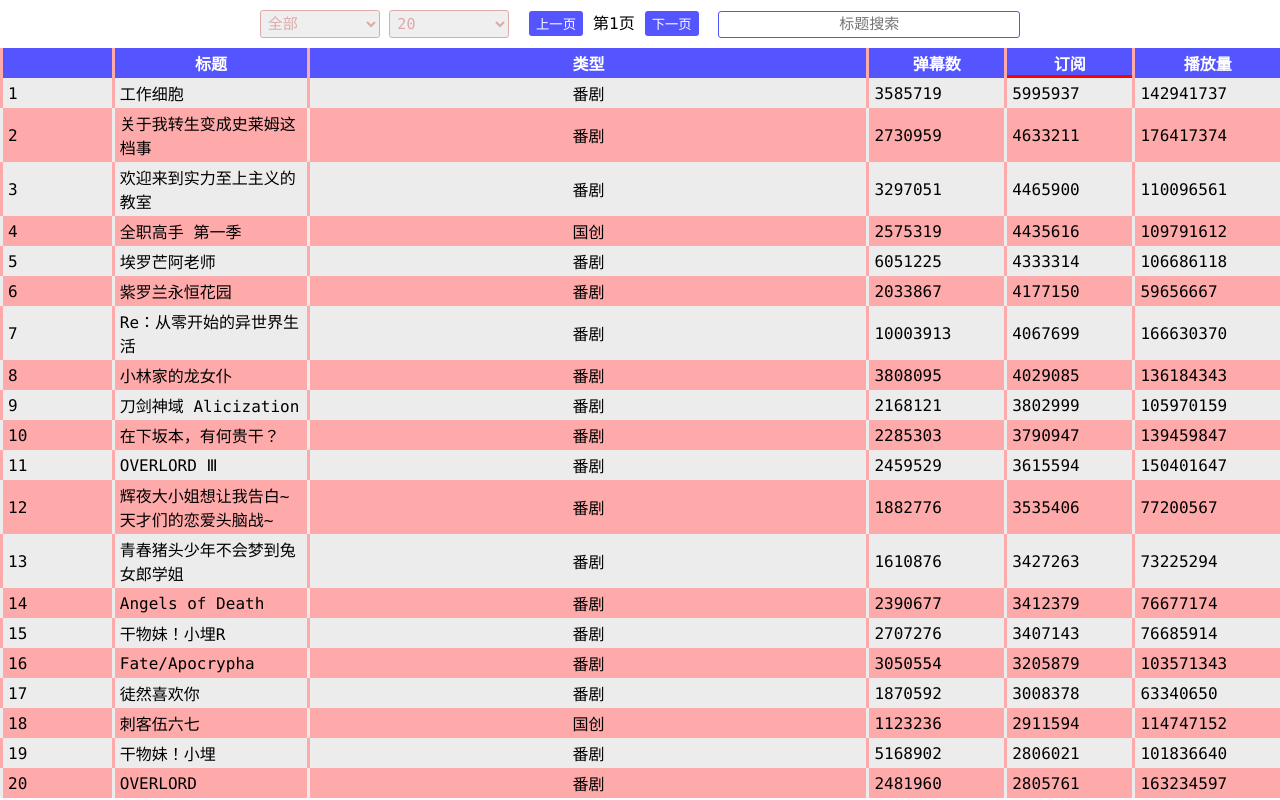
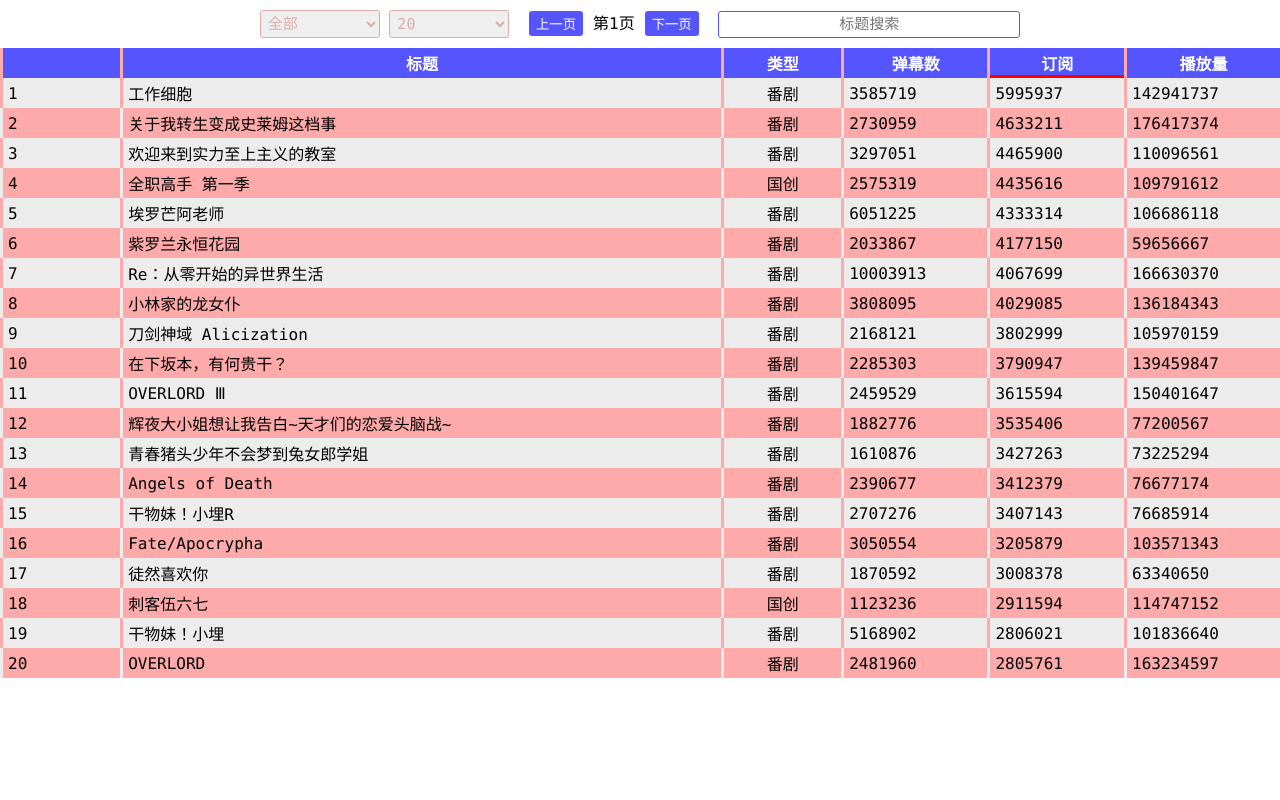
Before and after one commit to spSAKURA/table-demo, a PHP site: page / in a window 1280 px wide. Run offline with PHP 8.4, Linux system fonts and the light colour scheme; data comes from the database, SQL or seed files in the repository.

Commit message:
edit some css

```diff
--- a/main.css
+++ b/main.css
@@ -30,7 +30,7 @@
 .title td[data-row-number].title td[data-row-number-all]{
     width: 2%;
 }
-.title td:nth-child(3){
+.title td[data-field=title]{
     width: 25%;
 }
 .title td[data-order=DESC]:after,.title td[data-order=ASC]:after,.title td[data-order=OFF]:after{
```
